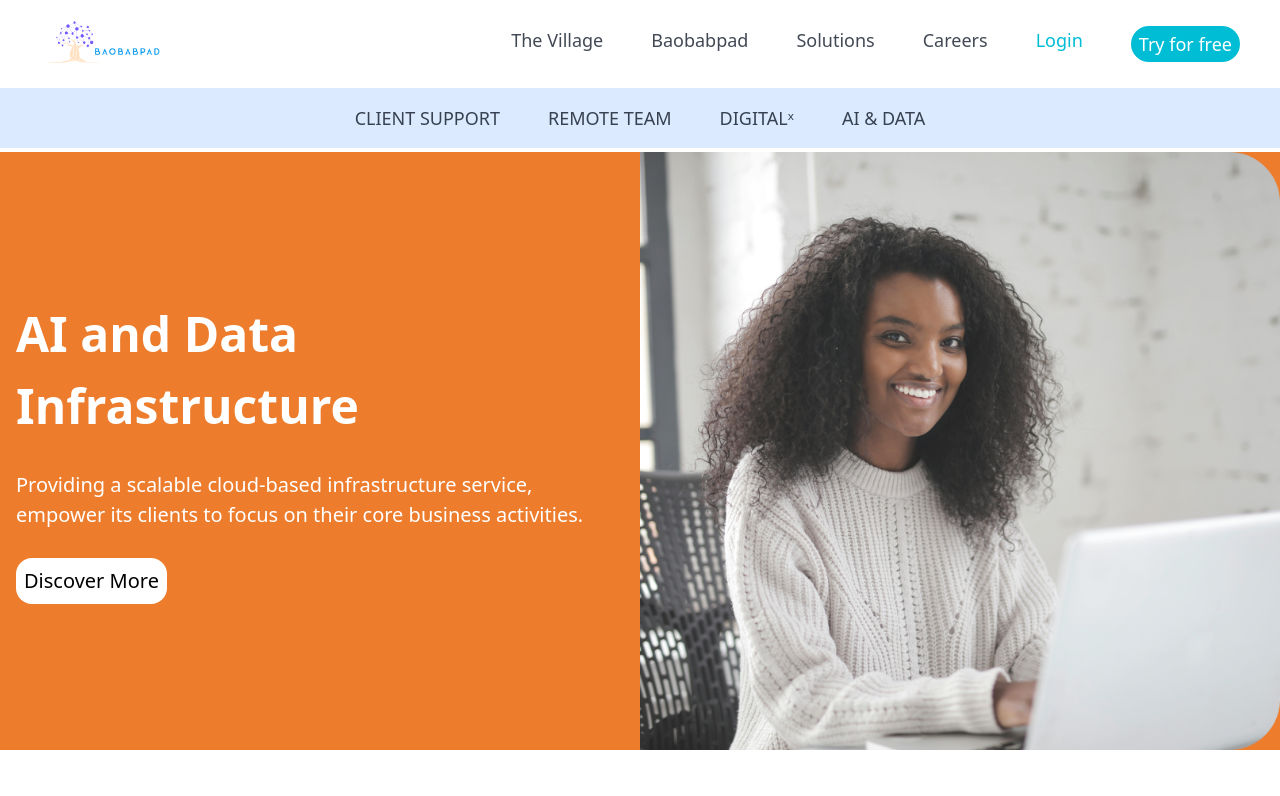
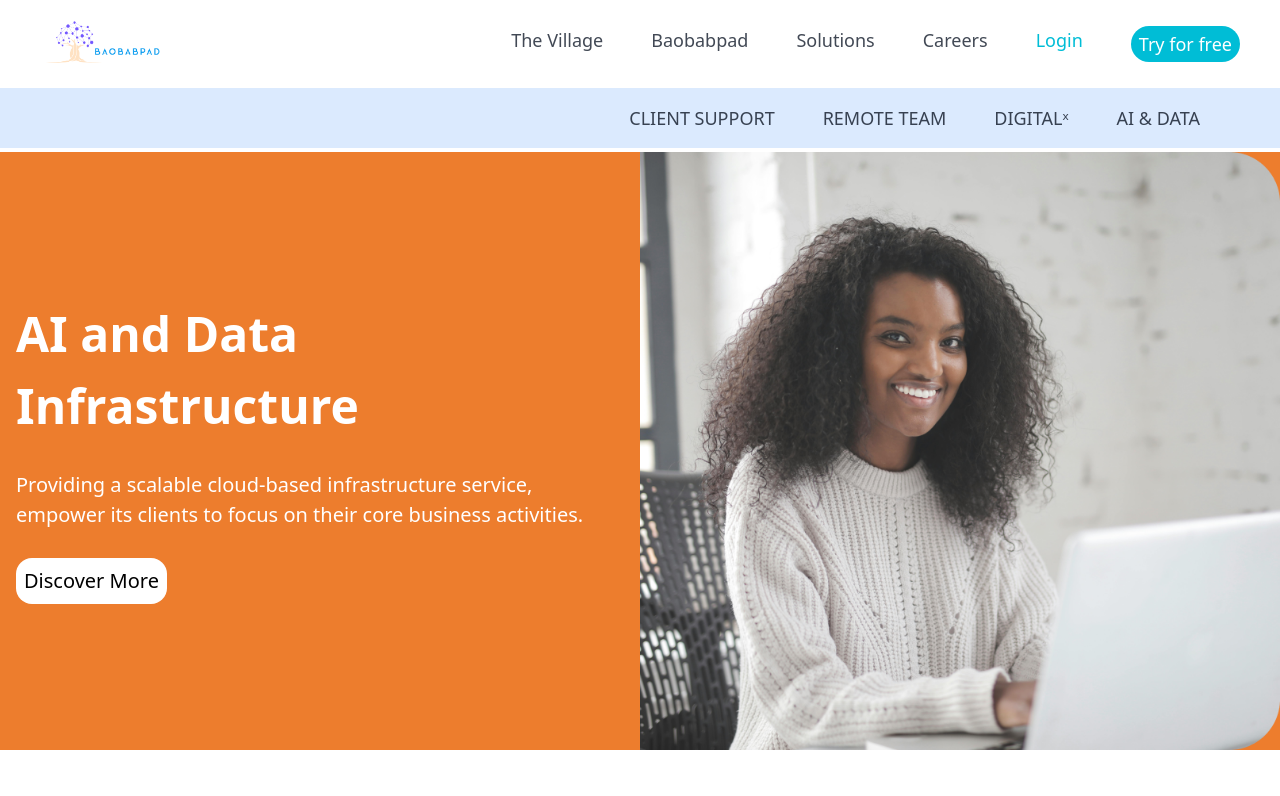
Before and after one commit to baobabpad-pilot/baobabpad_frontend_v0, a Next.js app: page /Cloud in a window 1280 px wide. Shown: the top 796 px of the page. Built offline with nearby package versions, Linux system fonts and the light colour scheme.

Commit message:
(feat) worked on the ai page

```diff
--- a/src/pages/Cloud.tsx
+++ b/src/pages/Cloud.tsx
@@ -111,7 +111,8 @@ const Cloud = () => {
           </button>
         </div>
 
-        <nav className=" md:flex space-x-12 flex-row justify-center text-lg bg-blue-100 p-4 text-white ">
+
+        <nav className=" md:flex space-x-12 flex-row justify-end pr-[5rem] text-lg bg-blue-100 p-4 text-white ">
           <div className="flex justify-between items-center ">
             <ul
               className={`${
```
